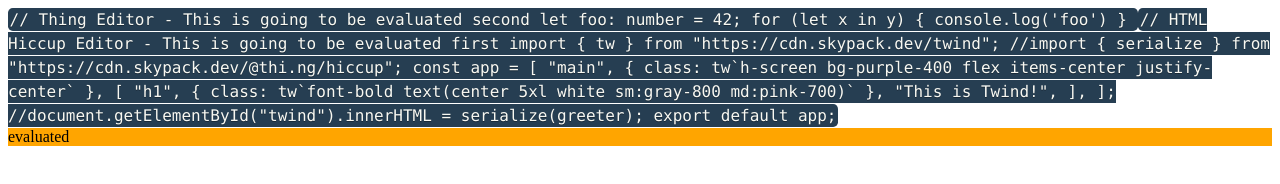
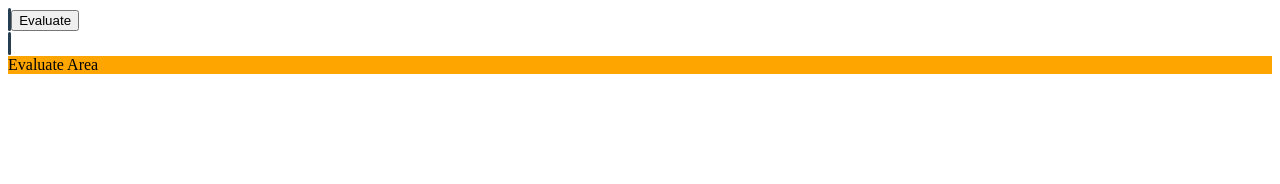
Before and after one commit to ja0nz/one-thing-a-day, a website with bundled scripts: page public/index.html in a window 1280 px wide. Built offline with nearby package versions, Linux system fonts and the light colour scheme; what @thi.ng/rstream, @thi.ng/transducers, codejar would draw is missing.

Commit message:
Temporary moved seed data in its own file

```diff
--- a/public/index.html
+++ b/public/index.html
@@ -2,42 +2,24 @@
 <html lang="en">
 <head>
   <meta charset="UTF-8">
-        <meta name="viewport" content="width=device-width" />
+  <meta name="viewport" content="width=device-width">
   <title>One thi.ng a day - playground</title>
-        <link rel="stylesheet" href="main.css" />
-        <link rel="stylesheet" href="prism-lucario.css" />
+  <link rel="stylesheet" href="main.css">
+  <link rel="stylesheet" href="prism-lucario.css">
 </head>
-
 <body>
   <main id="grid">
-            <code class="language-ts" id="thing-editor">
-// Thing Editor - This is going to be evaluated second
-let foo: number = 42;
-for (let x in y) {
-    console.log('foo')
-}
-            </code>
-            <code class="language-ts" id="html-editor">
-// HTML Hiccup Editor - This is going to be evaluated first
-import { tw } from "https://cdn.skypack.dev/twind";
-//import { serialize } from "https://cdn.skypack.dev/@thi.ng/hiccup";
-
-const app = [
-  "main",
-  { class: tw`h-screen bg-purple-400 flex items-center justify-center` },
-  [
-    "h1",
-    { class: tw`font-bold text(center 5xl white sm:gray-800 md:pink-700)` },
-    "This is Twind!",
-  ],
-];
-
-//document.getElementById("twind").innerHTML = serialize(greeter);
-export default app;
-            </code>
-            <div id="evaluated-thing">evaluated</div>
+    <section>
+      <code class="language-ts" id="thing-editor"></code>
+      <button id="evaluate" class=
+      "bg-blue-500 hover:bg-blue-700 text-white font-bold py-2 px-4 rounded">
+      Evaluate</button>
+    </section><code class="language-js" id="html-editor"></code>
+    <div id="evaluated-thing" class="language-css">
+      Evaluate Area
+    </div>
     <div id="r1c1" data-row="1" data-col="1"></div>
-        </div>
     <script type="module" src="/_dist_/main.js"></script>
+  </main>
 </body>
 </html>
```
Also changed, not shown: src/seeddata.ts (added, +32 -0 lines). Lines whose indentation alone changed are shown as unchanged.
